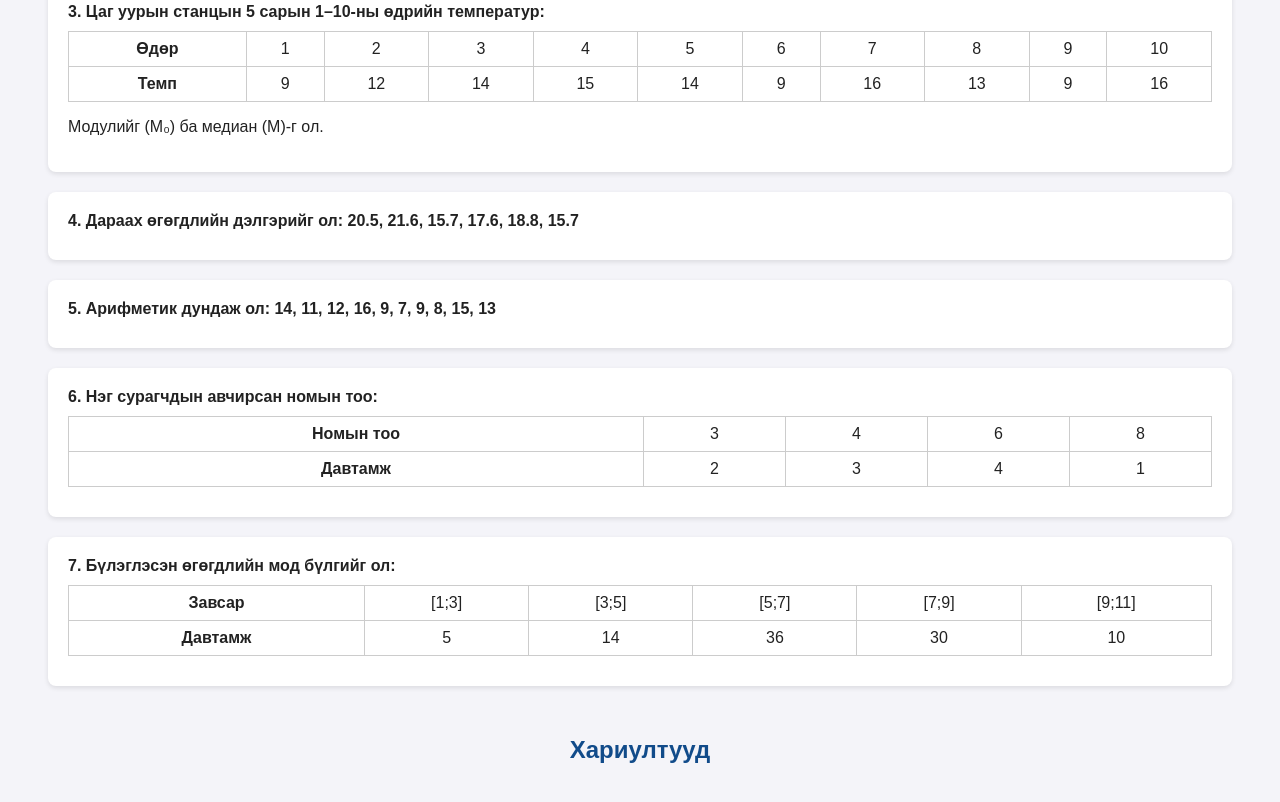
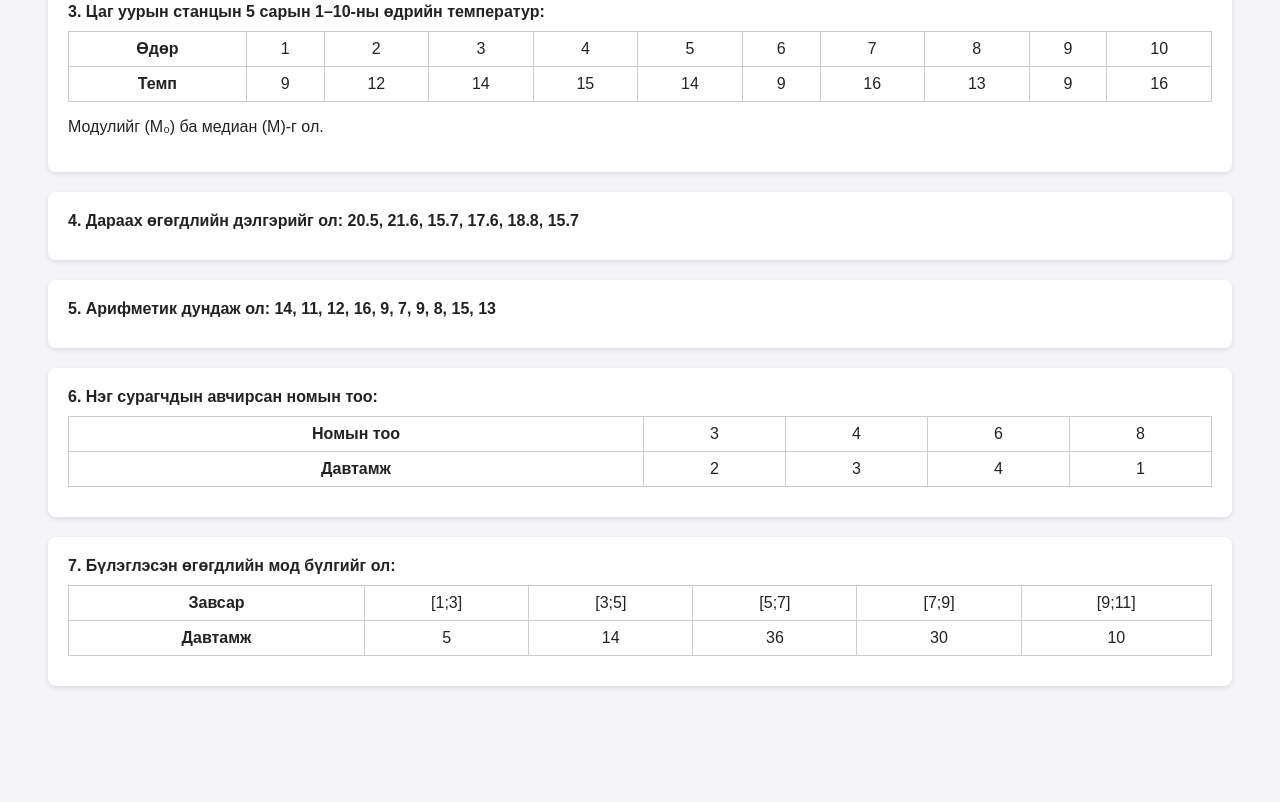
Before and after one commit to GGCLIENTS/math, a plain HTML site: page text.html in a window 1280 px wide. Shown: the part 369-1171 px from the top of the page. Drawn offline with Linux system fonts and the light colour scheme.

Commit message:
Add files via upload

```diff
--- a/text.html
+++ b/text.html
@@ -115,7 +115,5 @@
   </div>
 </div>
 
-<h2>Хариултууд</h2>
-
 </body>
 </html>
```
